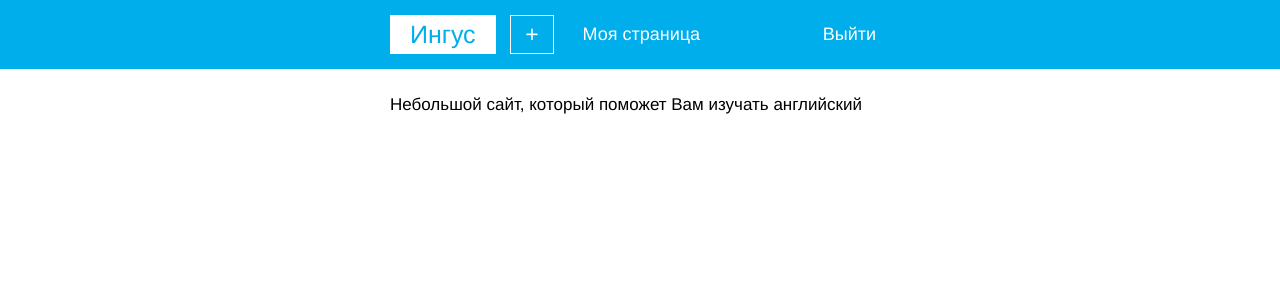
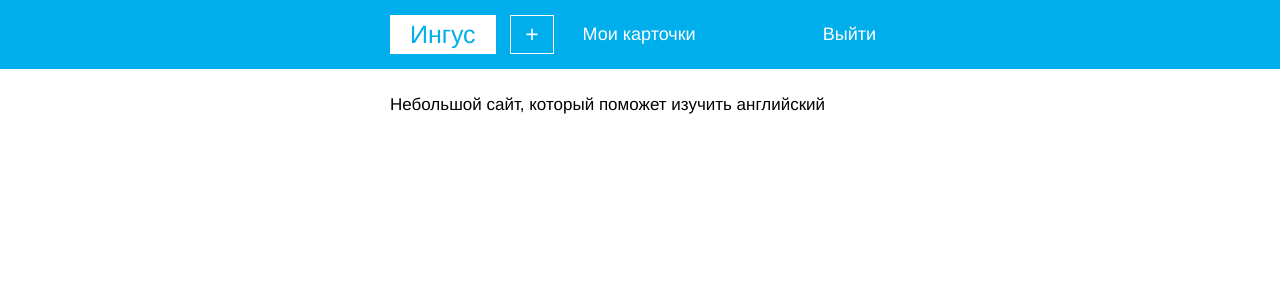
Before and after one commit to grialexey/engus-old5, a Django app: page / in a window 1280 px wide. Shown: the top 300 px of the page. Run offline with Django 3.2, Linux system fonts and the light colour scheme; the visitor is signed in with stand-in values (Sample User, id 1); some libraries are stand-ins or nearby versions.

Commit message:
Text fix

```diff
--- a/engus/templates/base.html
+++ b/engus/templates/base.html
@@ -23,7 +23,7 @@
             <a href="/" class="header__logo">Ингус</a>
             {% if user.is_authenticated %}
             <span href="/" class="header__item header__item--add">+</span>
-            <a href="{% url "cards:my-card-list" %}" class="header__item">Моя страница</a>
+            <a href="{% url "cards:my-card-list" %}" class="header__item">Мои карточки</a>
             <a href="/" class="header__item header__item--toright">Выйти</a>
             {% include "cards/new_card_form.html" %}
             {% else %}
--- a/engus/templates/home.html
+++ b/engus/templates/home.html
@@ -2,5 +2,5 @@
 
 
 {% block content %}
-	<h1>Небольшой сайт, который поможет Вам изучать английский</h1>
+	<h1>Небольшой сайт, который поможет изучить английский</h1>
 {% endblock %}
```
